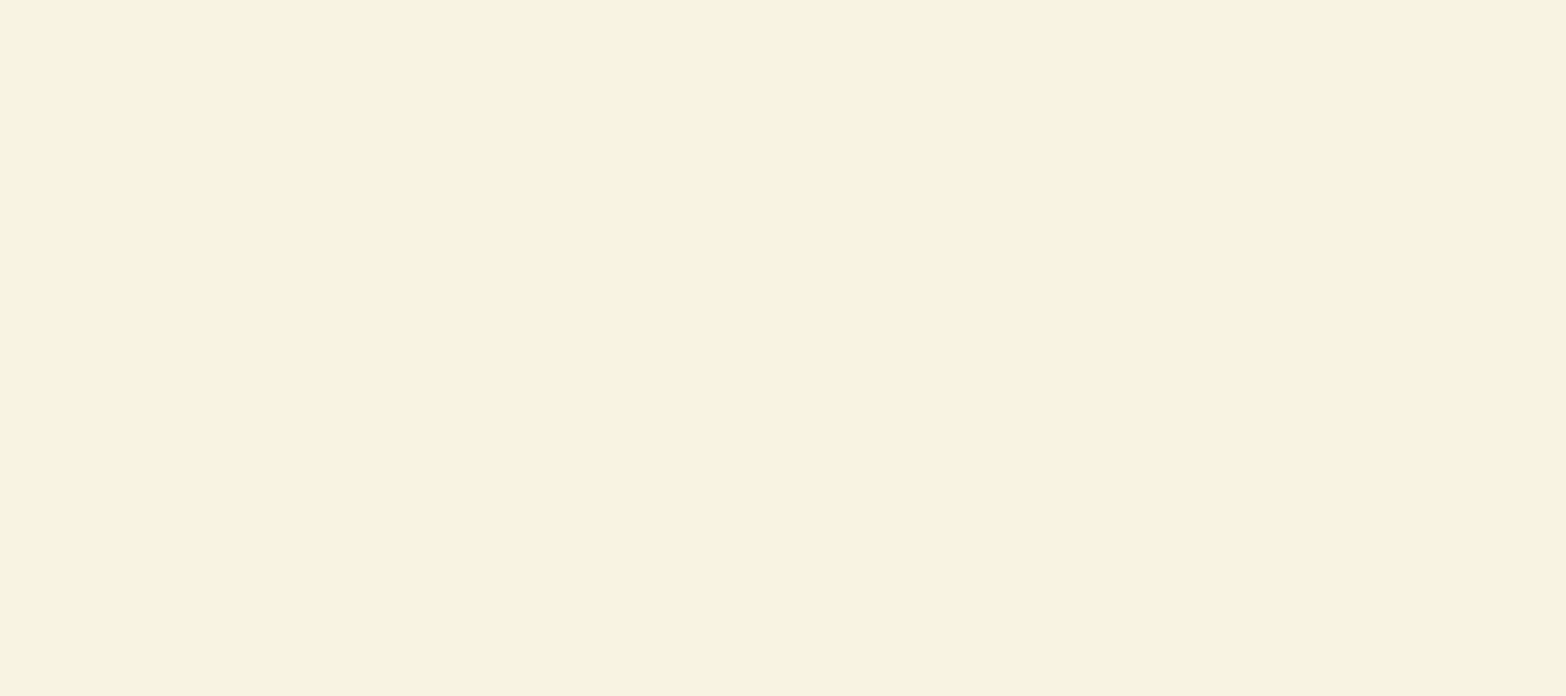
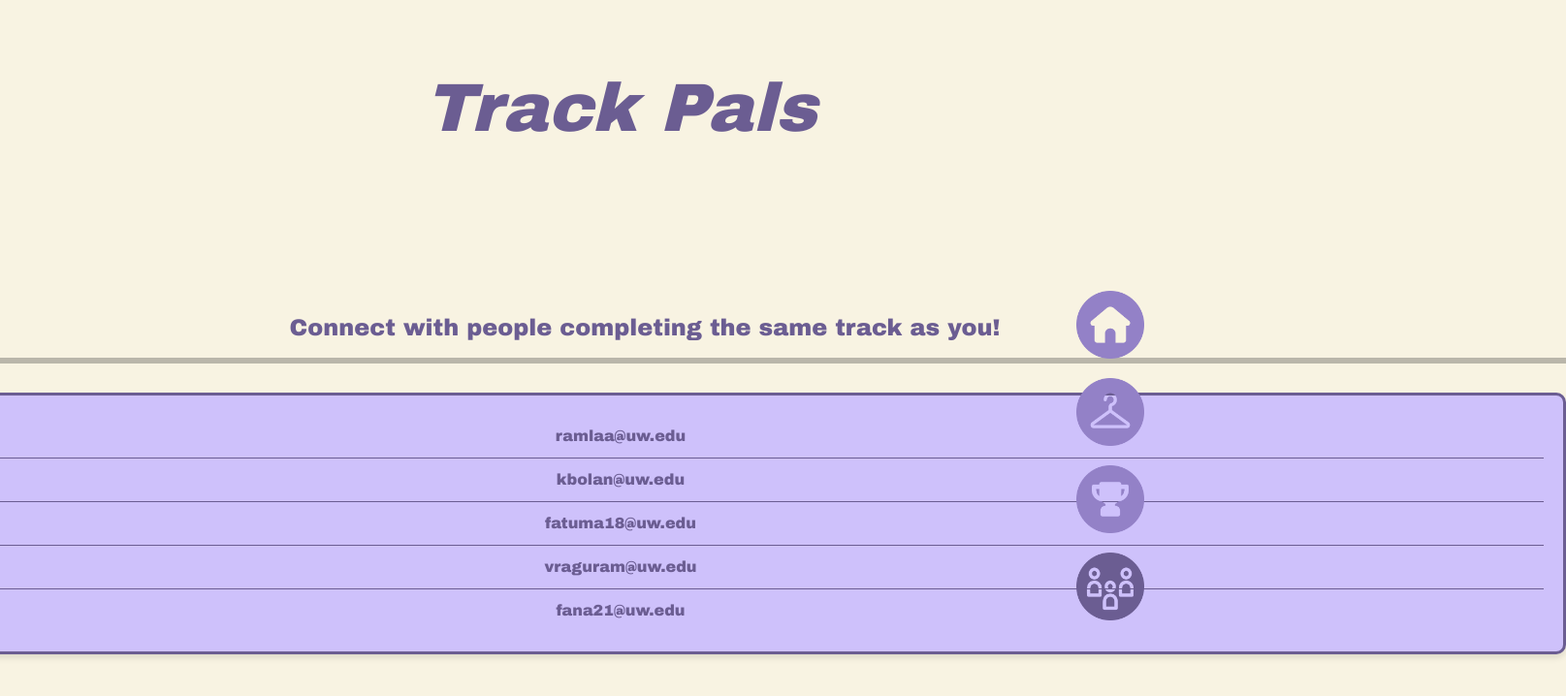
Before and after one commit to kiannabolante/huskypal, a React (Create React App) app in the folder clients/: page /user/pal in a window 1280 px wide. Before the commit this address had no page. Shown: the top 718 px of the page at 97% size, 1615 px wide, since content can reach past the window. Built offline with nearby package versions, Linux system fonts and the light colour scheme.

Commit message:
trackpal in progress

```diff
--- a/clients/src/App.js
+++ b/clients/src/App.js
@@ -1,6 +1,7 @@
 import React from "react";
 import "./App.css";
 import { BrowserRouter as Router, Routes, Route } from "react-router-dom";
+import TrackPal from "./components/TrackPal";
 import Closet from "./components/Closet";
 import Tracker from "./components/Tracker";
 import Homepage from "./components/Homepage";
@@ -10,28 +11,13 @@ function App() {
     <div className="App">
       <Router>
         <Routes>
+          <Route path="/user/pal" element={<TrackPal />} />
           <Route path="/user/accessories" element={<Closet />} />
           <Route path="/user/level" element={<Tracker />} />
           <Route path="/" element={<Homepage />} />
           <Route path="/user/todolist" element={<DubsTrack />} />
         </Routes>
       </Router>
-      {/* <a
-        className="Closet-link"
-        href="https://reactjs.org"
-        target="_blank"
-        rel="noopener noreferrer"
-      >
-        Closet
-      </a>
-      <a
-        className="Closet-link"
-        href="https://reactjs.org"
-        target="_blank"
-        rel="noopener noreferrer"
-      >
-        Tracker
-      </a> */}
     </div>
   );
 }
--- /dev/null
+++ b/clients/src/components/TrackPal.css
@@ -0,0 +1,52 @@
+/* TrackPal.css */
+body {
+    background-color: #F8F3E2;
+    padding: 0;
+    margin: 0;
+    height: 100%;
+    font-family: 'Archivo Black', sans-serif;
+    color: #6B5D92;
+  }
+
+  .logos {
+    position: fixed;
+    top: 0;
+    right: 100px;
+    display: flex;
+    flex-direction: column;
+    align-items: flex-end;
+    padding-top: 300px;
+  }
+
+  h1 {
+    text-decoration: currentColor;
+    font-style: italic;
+    font-weight: lighter;
+    color: #6B5D92;
+  }
+
+  /* Style for the rectangular box */
+  .emailListContainer {
+    background-color: #CEC1FB;
+    border-radius: 10px; /* the curved corners */
+    border: solid #6B5D92;
+    padding: 20px;
+    margin: 30px 0;
+    box-shadow: 0px 4px 6px rgba(0, 0, 0, 0.1);
+  }
+
+  /* Styles for the email list */
+  .emailList {
+    list-style: none; /* Removes default bullet points */
+    padding: 0;
+    margin: 0;
+  }
+
+  .emailItem {
+    padding: 10px 0;
+    border-bottom: 1px solid #6B5D92; /* the lines in between */
+}
+
+.emailItem:last-child {
+  border-bottom: none;
+}
--- /dev/null
+++ b/clients/src/components/TrackPal.jsx
@@ -0,0 +1,78 @@
+import React from 'react';
+import "./TrackPal.css";
+import { Link } from "react-router-dom";
+
+import deactivatedHome from "../images/nav-bar/deactivatedHome.png";
+import activatedPals from "../images/nav-bar/activatedPals.png";
+import deactivatedLevels from "../images/nav-bar/deactivatedLevels.png";
+import deactivatedCloset from "../images/nav-bar/deactivatedCloset.png";
+
+const emailNames = [
+    'ramlaa@uw.edu',
+    'kbolan@uw.edu',
+    'fatuma18@uw.edu',
+    'vraguram@uw.edu',
+    'fana21@uw.edu',
+  ];
+
+const TrackPal = () => {
+  return (
+    <div style={{ backgroundColor: "#F8F3E2" }}>
+      <h1> Track Pals </h1>
+      <section>
+        <h4> Connect with people completing the same track as you! </h4>
+        <hr />
+      </section>
+
+      {/* List of Pals */}
+      <div className="emailListContainer">
+        <ul className="emailList">
+          {emailNames.map((email, index) => (
+            <li key={index} className="emailItem">{email}</li>
+          ))}
+        </ul>
+      </div>
+
+      {/* Navigation Bar */}
+      <section className="logos">
+        <div>
+          {" "}
+          <img
+            src={deactivatedHome}
+            alt="home button to get to the home page"
+            className="imageSize imageSpace"
+          />
+        </div>
+        <div>
+          <Link to="/user/accessories">
+            <img
+              src={deactivatedCloset}
+              alt="closet button to see accessories"
+              className="imageSize imageSpace"
+            />
+          </Link>
+        </div>
+        <div>
+          <Link to="/user/level">
+            <img
+              src={deactivatedLevels}
+              alt="levels button to see progress and rewards"
+              className="imageSize imageSpace"
+            />
+          </Link>
+        </div>
+        <div>
+          <Link to="/user/pal">
+            <img
+              src={activatedPals}
+              alt="pal button to connect with others"
+              className="imageSize imageSpace"
+            />
+          </Link>
+        </div>
+      </section>
+    </div>
+  );
+};
+
+export default TrackPal;
```
Also changed, not shown: 1 other file (tests, documents, lock files or other folders).
